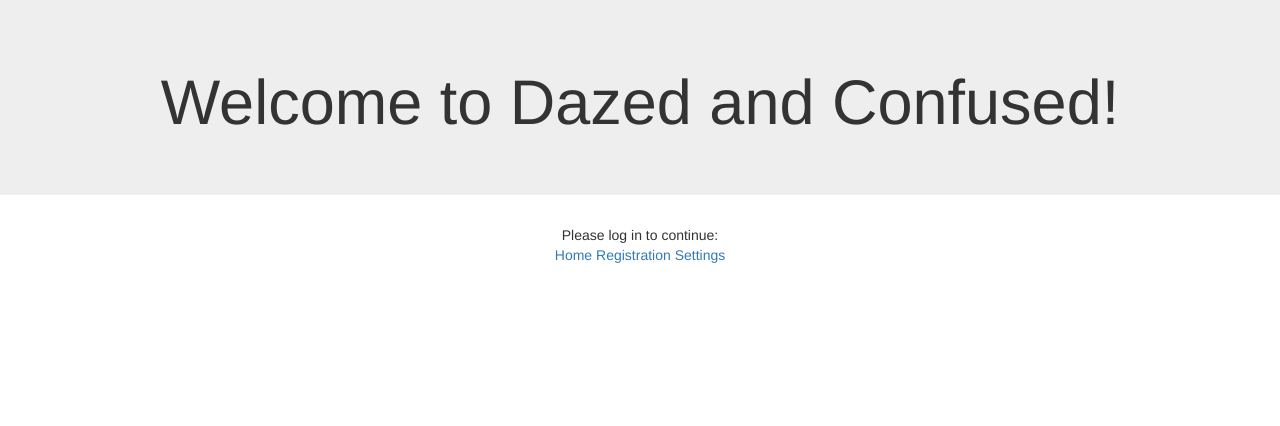
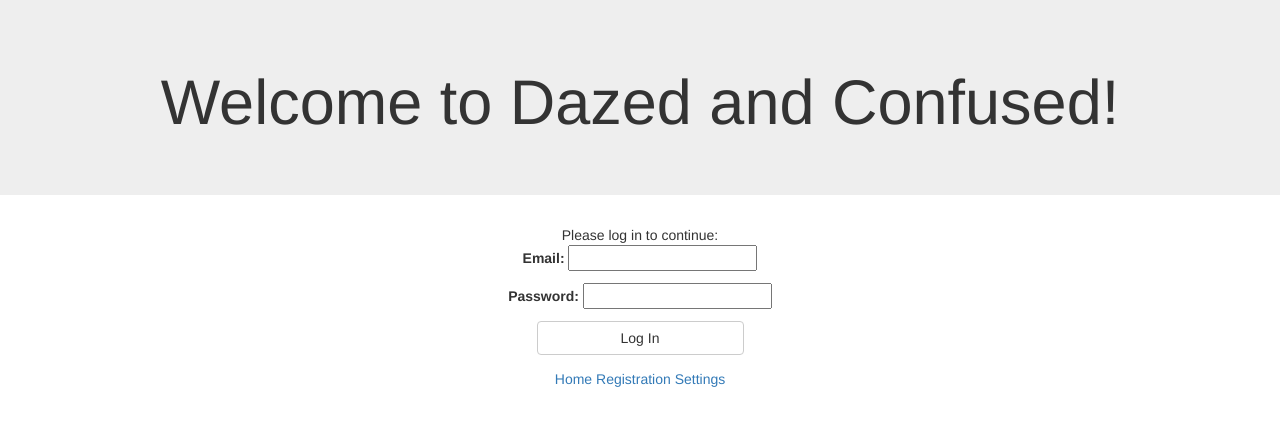
Before and after one commit to haleyt2015/Dazed-Confused, a Django app: page / in a window 1280 px wide. Shown: the top 426 px of the page. Run offline with Django 3.2, Linux system fonts and the light colour scheme; some libraries are stand-ins or nearby versions.

Commit message:
created form for login page

```diff
--- /dev/null
+++ b/Dazed_And_Confused/webApp/forms.py
@@ -0,0 +1,11 @@
+from django.db import models
+from django.forms import ModelForm
+from django import forms
+from .models import User
+
+class UserLogInForm(ModelForm):
+    class Meta:
+        model = User
+        fields=('email', 'password')
+    email = forms.CharField(max_length = 50)
+    password = forms.CharField(max_length = 10)
--- a/Dazed_And_Confused/webApp/templates/login_page.html
+++ b/Dazed_And_Confused/webApp/templates/login_page.html
@@ -10,5 +10,13 @@
   Please log in to continue:
 </div>
 
+<div id='form' class='text-center'>
+  <form method='post'>
+    {% csrf_token %}
+    {{ form.as_p }}
+    <input class='btn btn-default' type='sumbit' value='Log In'/>
+  </form>
+</div>
+
 
 {% endblock %}
--- a/Dazed_And_Confused/webApp/views.py
+++ b/Dazed_And_Confused/webApp/views.py
@@ -1,8 +1,17 @@
 from django.shortcuts import render
 from django.views.generic import TemplateView
+from .forms import UserLogInForm
+
+from .models import User
 
 def home(request):
-    return render(request, 'login_page.html', context=None)
+    if request.method == 'POST':
+        if form.is_valid():
+            email = request.POST.get('email', "")
+            password = request.POST.get('password', "")
+            form.save()
+    form = UserLogInForm()
+    return render(request, 'login_page.html', {'form': form})
 
 def registration(request):
     return render(request, 'registration_page.html', context=None)
```
